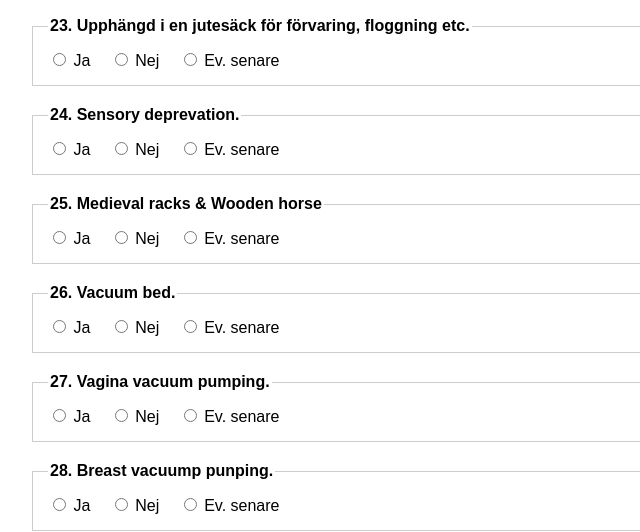
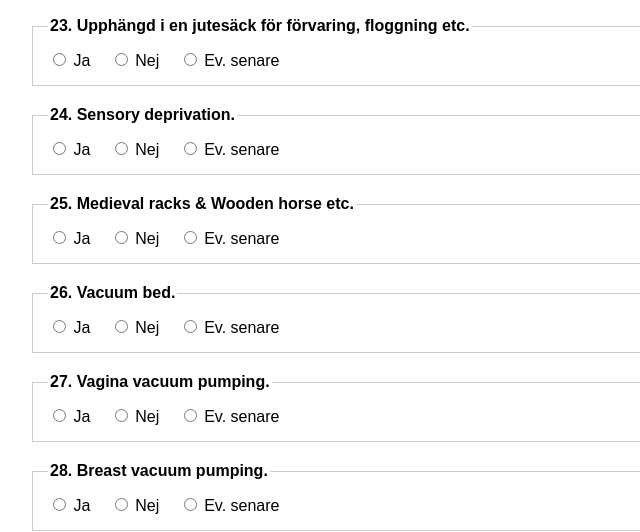
Before and after one commit to WiddingFun/FinaFlickor, a plain HTML site: page index.html in a window 1280 px wide. Shown: the part 2438-2970 px from the top of the page, 210-850 px from the left. Drawn offline with Linux system fonts and the light colour scheme.

Commit message:
Update index.html

```diff
--- a/index.html
+++ b/index.html
@@ -237,7 +237,7 @@
       </div>
     </fieldset>
 
-    <fieldset><legend>24. Sensory deprevation.</legend>
+    <fieldset><legend>24. Sensory deprivation.</legend>
       <div class="radio-group">
         <label><input type="radio" name="fraga24" value="Ja"> Ja</label>
         <label><input type="radio" name="fraga24" value="Nej"> Nej</label>
@@ -245,7 +245,7 @@
       </div>
     </fieldset>
 
-    <fieldset><legend>25. Medieval racks & Wooden horse</legend>
+    <fieldset><legend>25. Medieval racks & Wooden horse etc.</legend>
       <div class="radio-group">
         <label><input type="radio" name="fraga25" value="Ja"> Ja</label>
         <label><input type="radio" name="fraga25" value="Nej"> Nej</label>
@@ -269,7 +269,7 @@
       </div>
     </fieldset>
 
-    <fieldset><legend>28. Breast vacuump punping.</legend>
+    <fieldset><legend>28. Breast vacuum pumping.</legend>
       <div class="radio-group">
         <label><input type="radio" name="fraga28" value="Ja"> Ja</label>
         <label><input type="radio" name="fraga28" value="Nej"> Nej</label>
```
